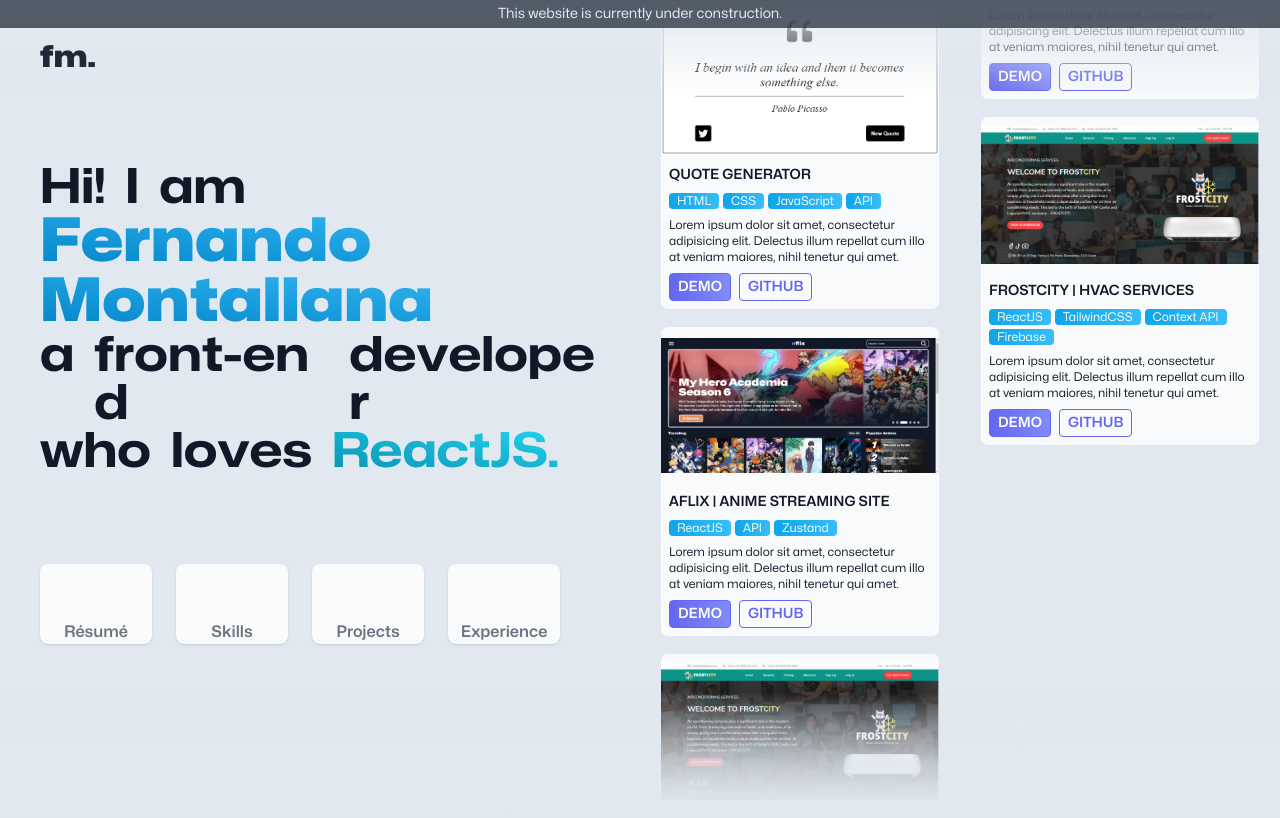
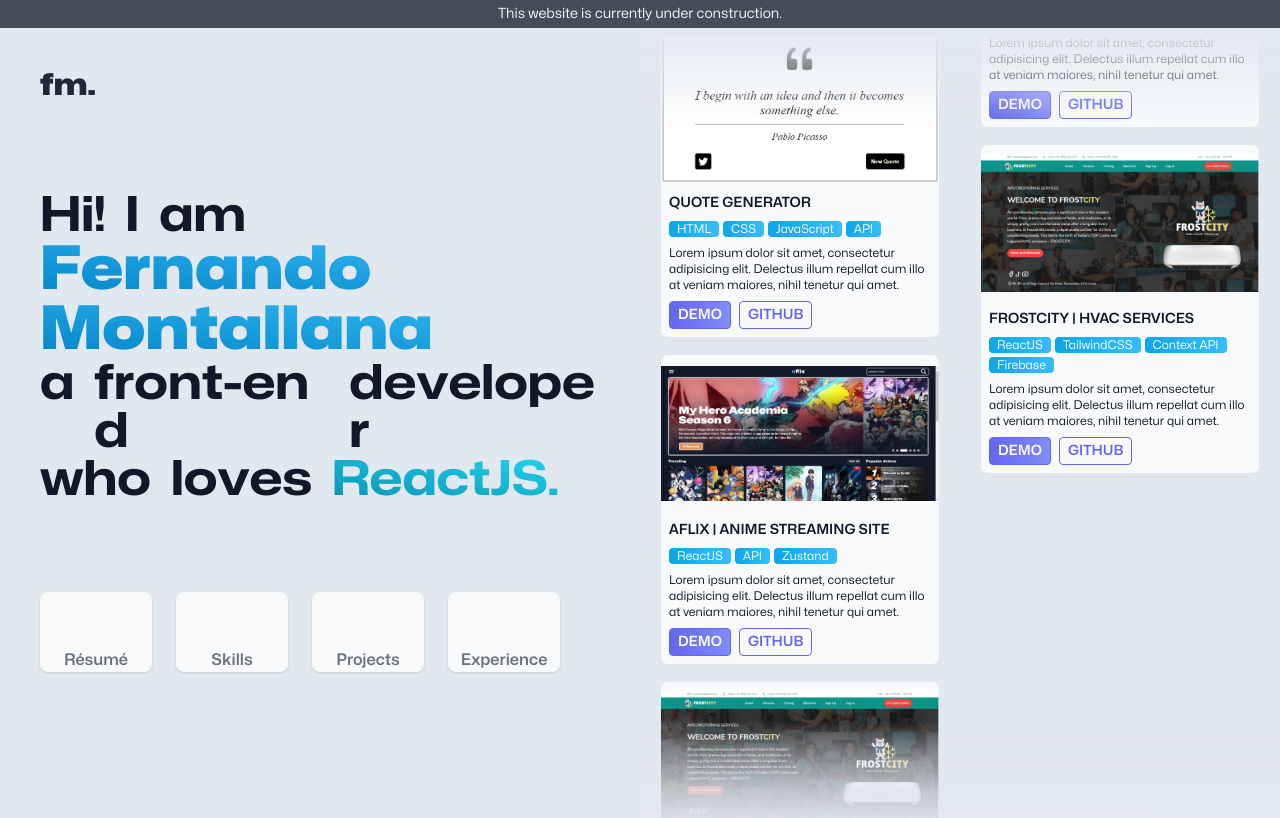
Before and after one commit to fmontallana/my-porfolio, a React (Vite) app: page / in a window 1280 px wide. Shown: the top 818 px of the page. Built offline with nearby package versions, Linux system fonts and the light colour scheme.

Commit message:
minor changes

```diff
--- a/index.html
+++ b/index.html
@@ -3,13 +3,6 @@
   <head>
     <meta charset="UTF-8" />
     <link rel="icon" type="image/svg+xml" href="/vite.svg" />
-    <link
-      rel="preload"
-      href="./public/Mona-Sans.woff2"
-      as="font"
-      type="font/woff2"
-      crossorigin
-    />
     <meta name="viewport" content="width=device-width, initial-scale=1.0" />
     <title>Fernando Montallana</title>
   </head>
--- a/src/App.jsx
+++ b/src/App.jsx
@@ -9,7 +9,7 @@
 
   return (
     <>
-      <h1 className="absolute bg-gray-800 h-auto w-full px-2 py-1 animate-pulse text-sm text-slate-100 text-center z-20">This website is currently under construction.</h1>
+      <h1 className="relative bg-gray-800 h-auto w-full px-2 py-1 animate-pulse text-sm text-slate-100 text-center z-20">This website is currently under construction.</h1>
       <div className="h-full bg-slate-200 overflow-x-hidden">
         <Hero />
         <br />
--- a/src/components/Hero.jsx
+++ b/src/components/Hero.jsx
@@ -45,7 +45,7 @@
                 </div>
             </div>
 
-            <div className=" flex flex-col lg:flex-row justify-start  flex-shrink-0  h-full lg:h-screen w-full lg:w-3/6 ">
+            <div className="relative flex flex-col lg:flex-row justify-start  flex-shrink-0  h-full lg:h-screen w-full lg:w-3/6 ">
                 {/* scroll up */}
                 {/* <div className=" absolute  bg-transparent h-full w-full z-10"> */}
                 <div className="z-10 hidden lg:block absolute top-0 left-0 bg-gradient-to-b from-slate-200 to-transparent h-24 w-full"></div>
```
